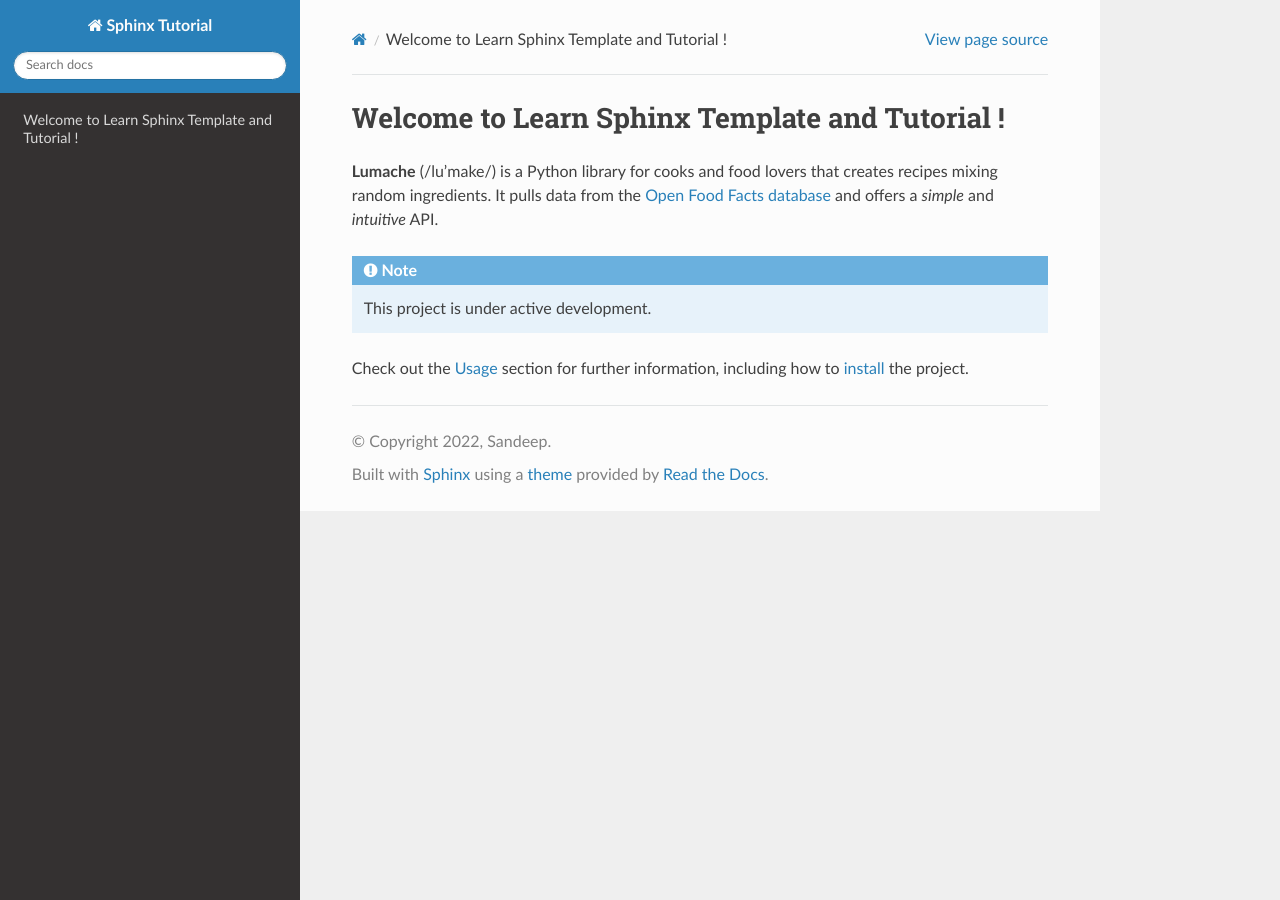
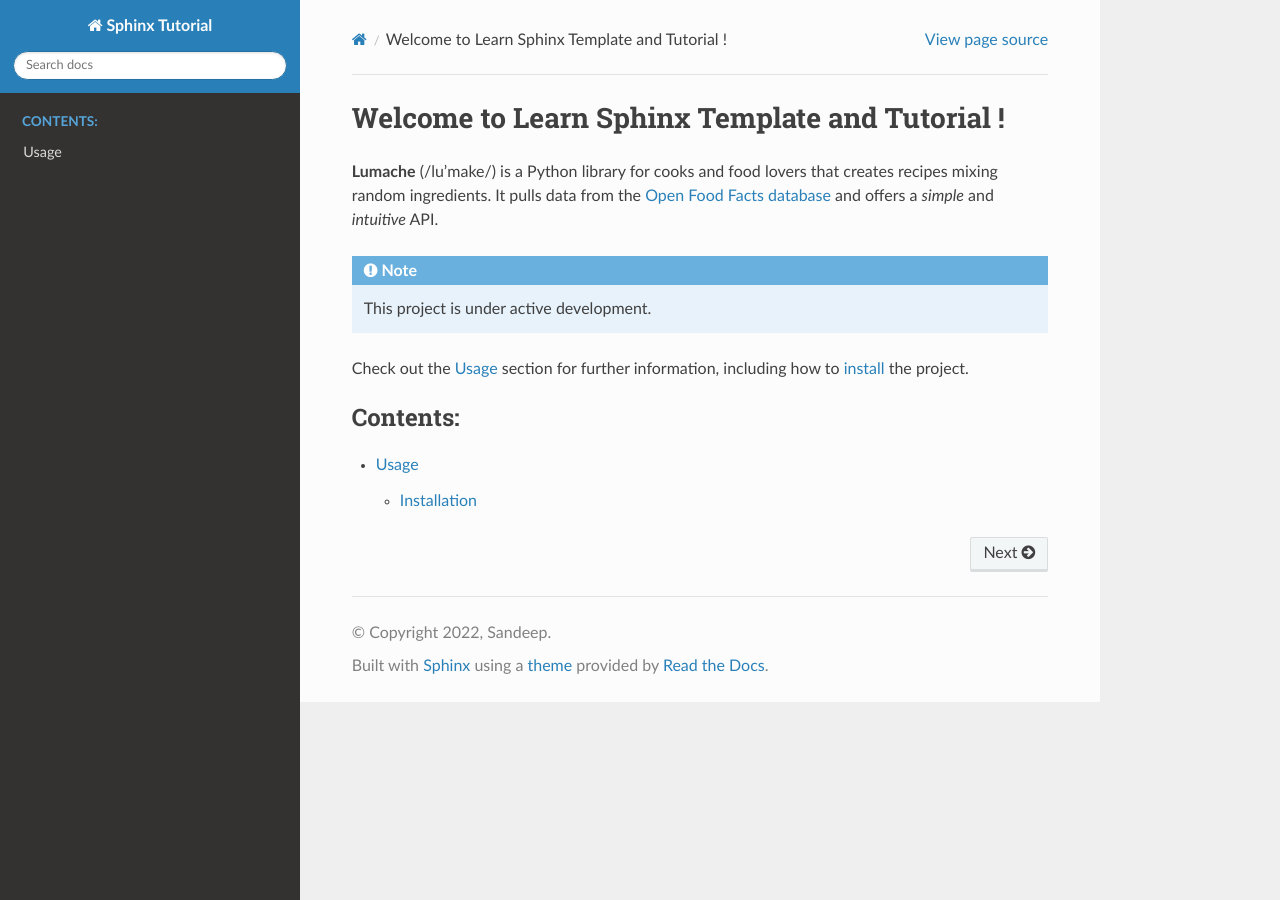
Before and after one commit to sandy1618/SpinxTutorial, a Sphinx documentation site: the page built from docs/source/index.rst, in a window 1280 px wide. Built offline with Sphinx 7.4.7 and the Read the Docs theme 2.0.0, drawn with Linux system fonts in a browser that asks for light colours; pages that are not in the unit, such as notebooks, are missing from menus.

Commit message:
slight modifications

```diff
--- a/docs/source/conf.py
+++ b/docs/source/conf.py
@@ -10,9 +10,9 @@
 # add these directories to sys.path here. If the directory is relative to the
 # documentation root, use os.path.abspath to make it absolute, like shown here.
 #
-# import os
-# import sys
-# sys.path.insert(0, os.path.abspath('.'))
+import os
+import sys
+sys.path.insert(0, os.path.abspath('../../'))
 
 
 # -- Project information -----------------------------------------------------
--- a/docs/source/index.rst
+++ b/docs/source/index.rst
@@ -22,3 +22,4 @@ Check out the :doc:`usage` section for further information, including how to
 
 
    notebooks/OutputExamples
+   usage
```
